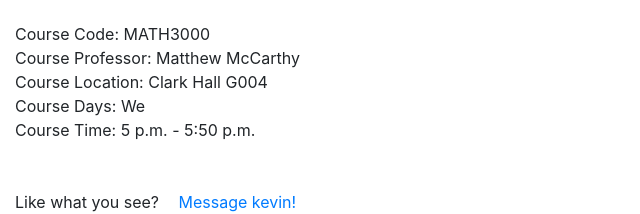
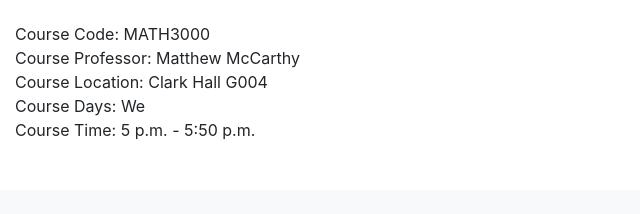
Before and after one commit to davidamos/student-skill-search, a Django app: page /accounts/4/ in a window 1280 px wide. Shown: the part 872-1086 px from the top of the page, without its empty margins (0-640 px from the left). After the commit the page ends 1011 px from the top, so only its background shows below. Run offline with Django 3.2, Linux system fonts and the light colour scheme; a user stored in the database is signed in; data comes from the database, SQL or seed files in the repository; some libraries are stand-ins or nearby versions.

Commit message:
Send a message link hidden if viewing own profile

```diff
--- a/accounts/templates/accounts/user-profile.html
+++ b/accounts/templates/accounts/user-profile.html
@@ -27,8 +27,10 @@
 </div>
 
 <br>
-<div style="padding-left:15px">
-  Like what you see? <span><a href="/accounts/messages/write/?recipients={{ customuser.username}}" style="padding-left:15px">Message {{ customuser.username}}!</a></span>
-</div>
+{% if user.username != customuser.username %}
+  <div style="padding-left:15px">
+    Like what you see? <span><a href="/accounts/messages/write/?recipients={{ customuser.username}}" style="padding-left:15px">Message {{ customuser.username}}!</a></span>
+  </div>
+{% endif %}
 
 {% endblock %}
```
